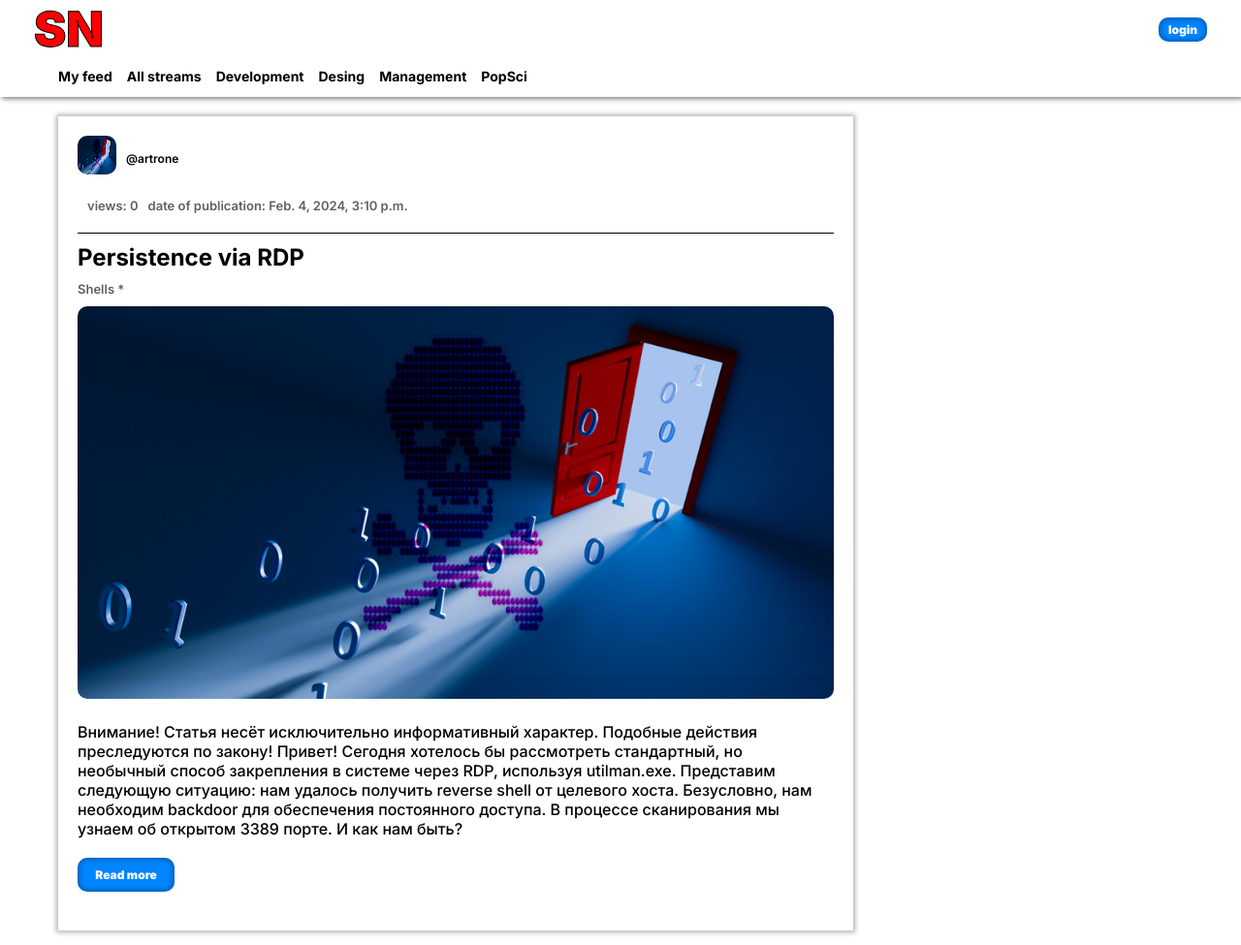
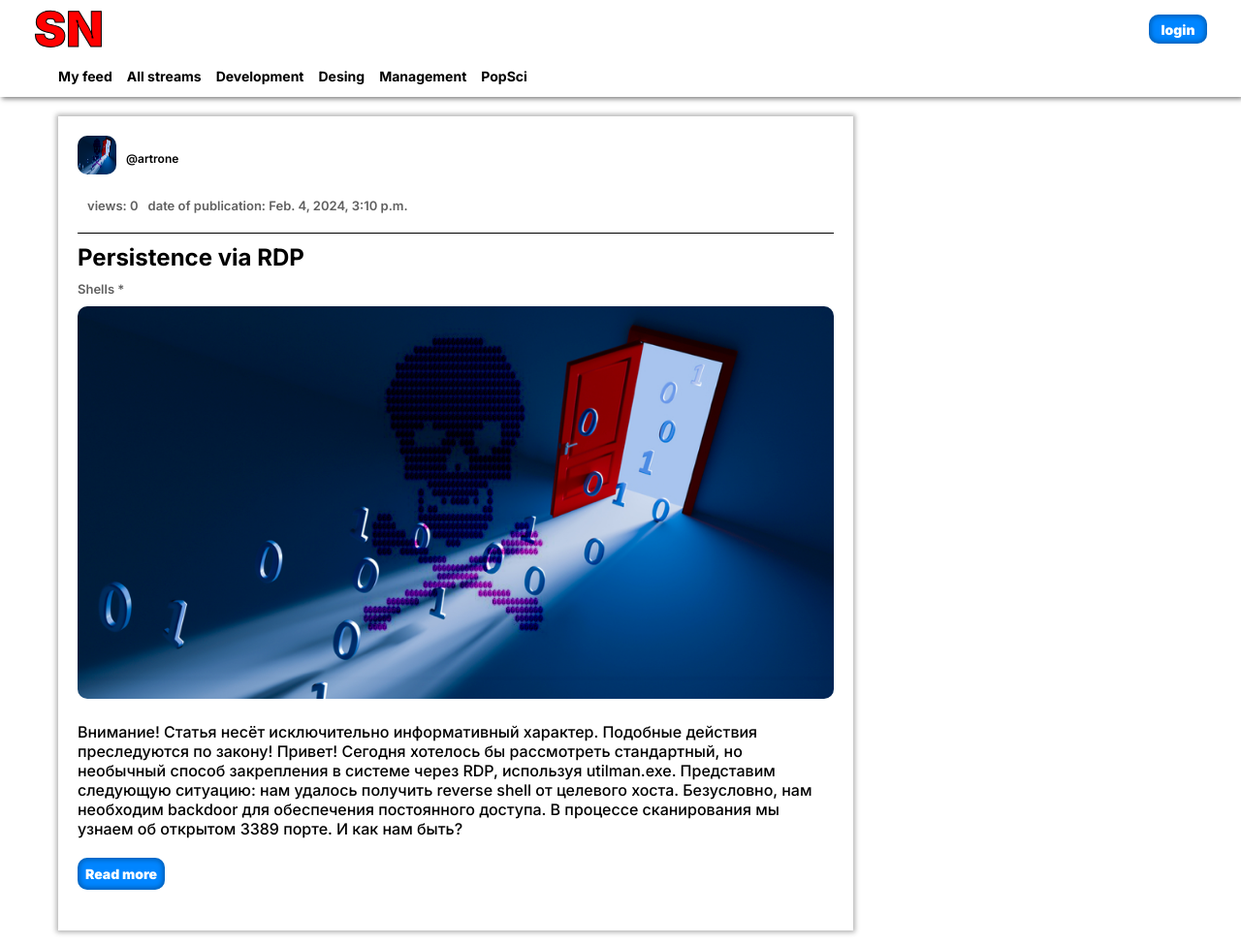
Before and after one commit to Uzalov-Gamid/Django-Blog, a Django app: page / in a window 1280 px wide. Shown: the whole page at 97% size. Run offline with Django 5.2, Linux system fonts and the light colour scheme; data comes from the database, SQL or seed files in the repository; both versions use the stored data as it was after the commit.

Commit message:
refactor: changed the appearance of the buttons, returned the post_detail file to the static/main/css folder

```diff
--- a/static/main/css/main.css
+++ b/static/main/css/main.css
@@ -28,11 +28,12 @@
 }
 
 .login_buttom button {
-  width: 50px;
-  height: 25px;
+
+  width: 60px;
+  height: 30px;
   background-color: #0085ff;
   color: #fff;
-  font-size: 12px;
+  font-size: 14px;
   font-weight: 900;
   border: none;
   border-radius: 10px;
@@ -148,16 +149,18 @@
 }
 
 .read_more_button button{
-  width: 100px;
+
+  width: auto;
+  height: 33px;
+  text-align: center;
+  padding: 8px;
   background-color: #0085ff;
   color: #fff;
-  font-size: 12px;
+  font-size: 14px;
   font-weight: 900;
-  padding: 10px;
   border: none;
   border-radius: 10px;
   cursor: pointer;
   box-shadow: inset 0 0 5px 2px rgba(0, 0, 0, 0.3);
-  margin-bottom: 20px;
 }
 /* <!-- main --> */
```
Also changed, not shown: db.sqlite3, static/main/css/post_detail.css (added), static/main/post_detail.css (deleted).
